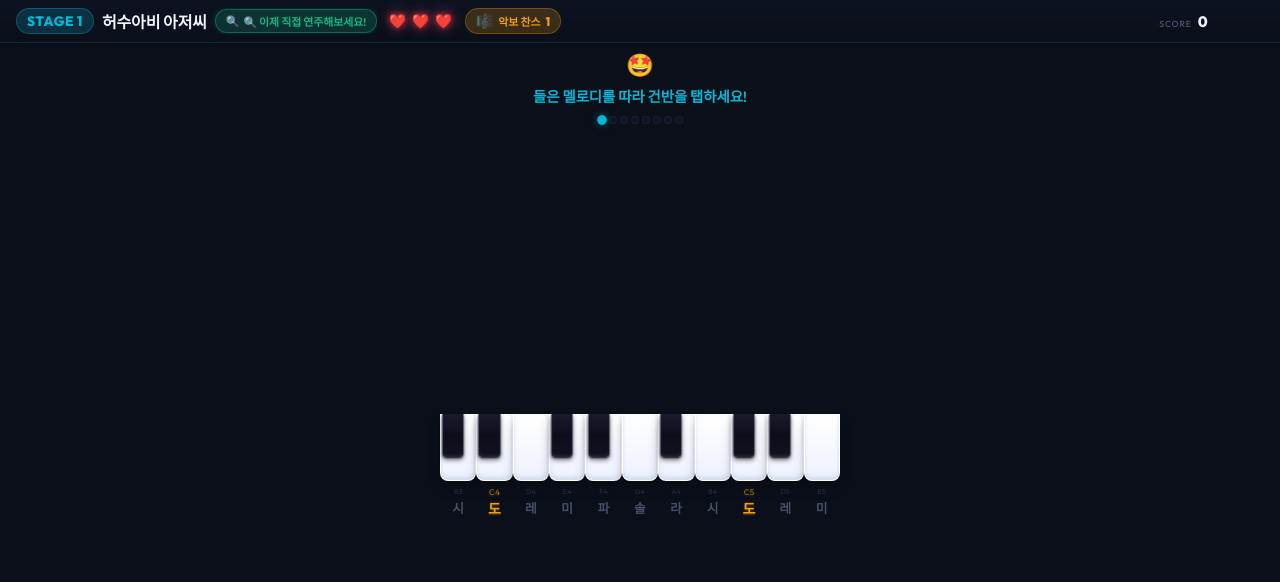
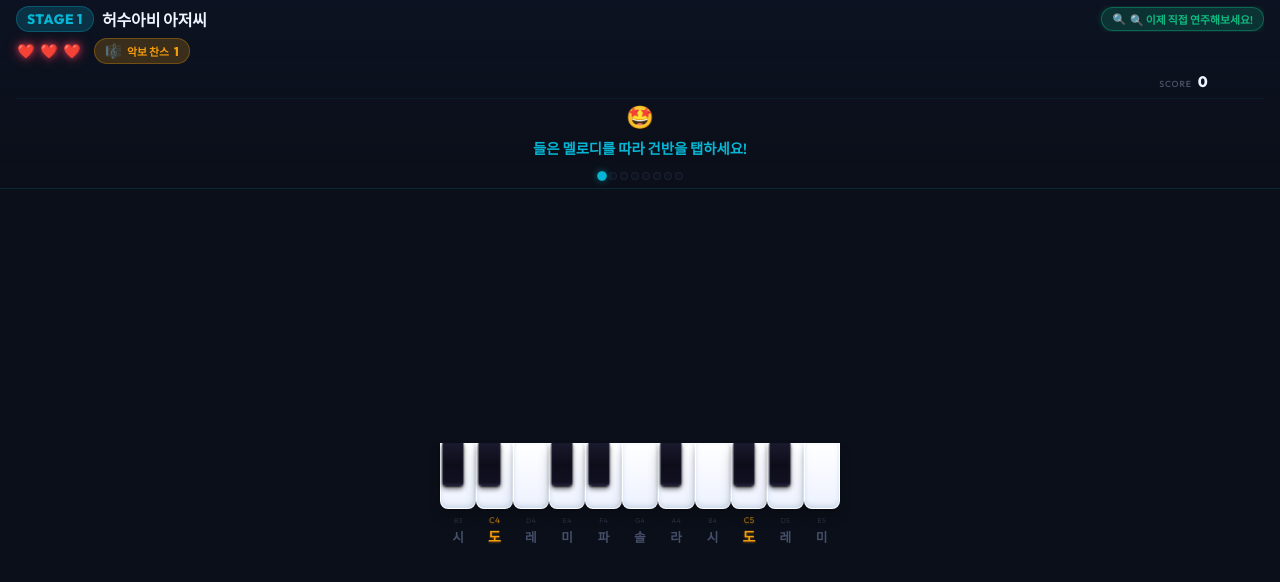
Before and after one commit to edu25d/game, a plain HTML site: page index.html in a window 1280 px wide. Both pictures are taken after a click on the button "🎵 도전 시작". Drawn offline with Linux system fonts and the light colour scheme; a web font is replaced by a local one.

Commit message:
HUD 재구성: 게임센터 콘텐츠를 HUD 하단(hud-bottom)으로 이동, game-center 제거 → 구분선 이하는 건반만 가득

```diff
--- a/index.html
+++ b/index.html
@@ -63,7 +63,7 @@
 
     <!-- ===== 인게임 화면 ===== -->
     <div id="game-view" class="view">
-      <!-- HUD -->
+      <!-- HUD (상단: 스트림라인 요소 + 하단: 상태 메시지/프레이즈 진행) -->
       <div class="game-hud">
         <div class="hud-top">
           <div id="stage-chip" class="stage-chip">
@@ -92,18 +92,16 @@
             <span class="combo-fire">🔥</span>
           </div>
         </div>
+        <div class="hud-bottom">
+          <div id="state-message" class="state-message">
+            <span class="emoji">🎧</span>
+            게임을 시작하면 첫 멜로디가 재생됩니다
+          </div>
+          <div id="phrase-progress" class="phrase-progress"></div>
+        </div>
       </div>
 
-      <!-- 중앙 상태 영역 -->
-      <div class="game-center">
-        <div id="state-message" class="state-message">
-          <span class="emoji">🎧</span>
-          게임을 시작하면 첫 멜로디가 재생됩니다
-        </div>
-        <div id="phrase-progress" class="phrase-progress"></div>
-      </div>
-
-      <!-- 건반 영역 -->
+      <!-- 건반 영역 (HUD 아래 구분선 이하는 건반만 가득) -->
       <div class="keyboard-section">
         <div id="keyboard-container"></div>
       </div>
--- a/style.css
+++ b/style.css
@@ -392,17 +392,27 @@ body {
   gap: 0;
 }
 
-/* ── HUD (상단 18%) — 1라인 일체형 스트림라인 HUD ─────────────────── */
+/* ── HUD (상단 18%) — 스트림라인 요소 + 하단 상태/프레이즈 진행 ─── */
 .game-hud {
   display: flex;
-  flex-direction: row;
-  align-items: center;
-  gap: 10px;
-  padding: 8px 16px;
+  flex-direction: column;
+  gap: 6px;
+  padding: 6px 16px 8px;
   background: linear-gradient(180deg, rgba(13, 19, 34, 0.95) 0%, rgba(11, 15, 25, 0.7) 100%);
   border-bottom: 1px solid rgba(6, 182, 212, 0.12);
   flex-shrink: 0;
   overflow: hidden;
+}
+
+/* HUD 하단: 상태 메시지 + 프레이즈 진행 점 */
+.hud-bottom {
+  display: flex;
+  flex-direction: column;
+  align-items: center;
+  gap: 4px;
+  padding-top: 4px;
+  border-top: 1px solid rgba(6, 182, 212, 0.08);
+  flex-shrink: 0;
 }
 
 /* HUD 상단행: STAGE + 곡명 + 상태 */
@@ -634,17 +644,6 @@ body {
 
 .combo-chip .combo-fire {
   font-size: 0.75rem;
-}
-
-/* ── 중앙 상태 영역 ──────────────────────────────────────────────── */
-.game-center {
-  display: flex;
-  flex-direction: column;
-  align-items: center;
-  justify-content: center;
-  flex: 0 0 auto;
-  padding: 8px 16px;
-  position: relative;
 }
 
 /* 2D 벡터 캐릭터 엠블럼 (plan.md §1.4) */
```
